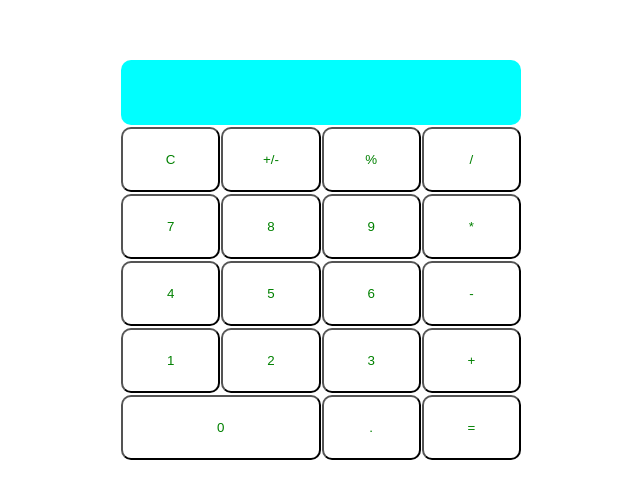
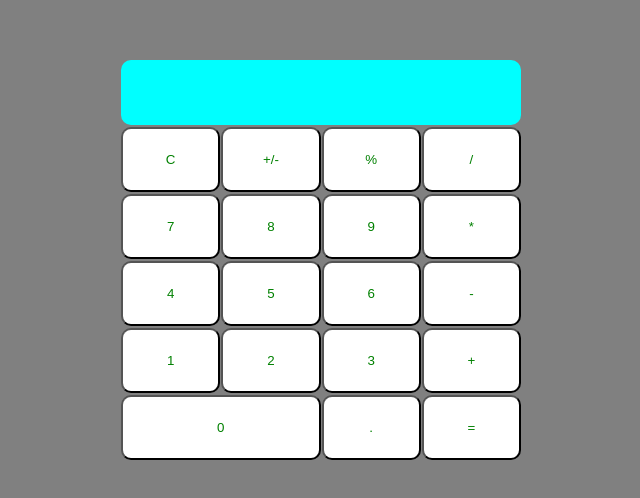
Before and after one commit to coreyde/calculator, a plain HTML site: page index.html in a window 1280 px wide. Shown: the part 140-638 px from the top of the page, without its empty margins (319-959 px from the left). Drawn offline with Linux system fonts and the light colour scheme.

Commit message:
update background color

```diff
--- a/style.css
+++ b/style.css
@@ -1,9 +1,10 @@
 html,
 body {
-  height: 100%; /* Make sure the body takes up the full height */
+  height: 100%;
   display: flex;
-  justify-content: center; /* Center horizontally */
-  align-items: center; /* Center vertically */
+  justify-content: center;
+  align-items: center;
+  background-color: gray;
 }
 
 .calculator {
```
